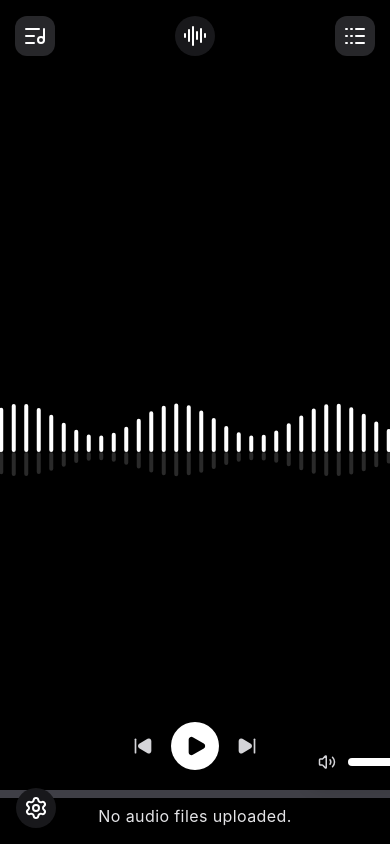
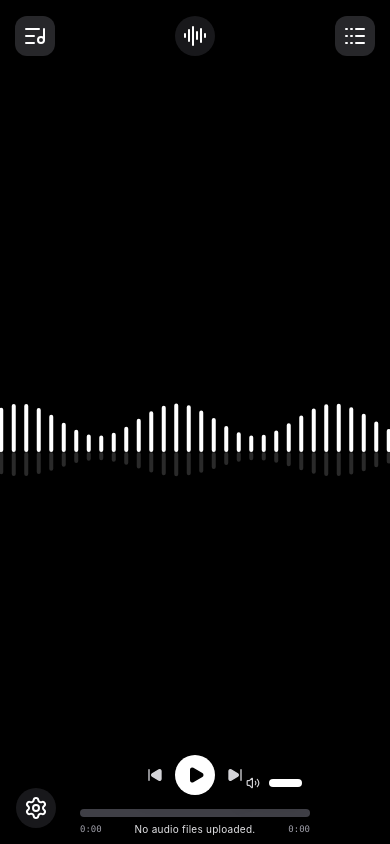
Before and after one commit to zylen-det/Audio-spectrum-renderer, a React (Vite) app: page /en in a window 390 px wide. Built offline with nearby package versions, Linux system fonts and the light colour scheme.

Commit message:
dynamic layout for mobile

```diff
--- a/src/components/PlaybackControls.tsx
+++ b/src/components/PlaybackControls.tsx
@@ -1,27 +1,35 @@
-import { Play, Pause, SkipBack, SkipForward, Volume2, Volume1, VolumeX } from "lucide-react"
-import { useCallback } from "react"
-import { useI18n } from "../app/[lang]/i18nContext"
+import {
+  Play,
+  Pause,
+  SkipBack,
+  SkipForward,
+  Volume2,
+  Volume1,
+  VolumeX,
+} from "lucide-react";
+import { useCallback } from "react";
+import { useI18n } from "../app/[lang]/i18nContext";
 
 interface PlaybackControlsProps {
-  isPlaying: boolean
-  onTogglePlay: () => void
-  onNext: () => number | undefined
-  onPrev: () => number | undefined
-  currentTime: number
-  duration: number
-  onSeek: (time: number) => void
-  volume: number
-  onVolumeChange: (vol: number) => void
-  isMuted: boolean
-  onToggleMute: () => void
-  currentFileName?: string
+  isPlaying: boolean;
+  onTogglePlay: () => void;
+  onNext: () => number | undefined;
+  onPrev: () => number | undefined;
+  currentTime: number;
+  duration: number;
+  onSeek: (time: number) => void;
+  volume: number;
+  onVolumeChange: (vol: number) => void;
+  isMuted: boolean;
+  onToggleMute: () => void;
+  currentFileName?: string;
 }
 
 const formatTime = (t: number): string => {
-  const m = Math.floor(t / 60)
-  const s = Math.floor(t % 60)
-  return `${m}:${s.toString().padStart(2, "0")}`
-}
+  const m = Math.floor(t / 60);
+  const s = Math.floor(t % 60);
+  return `${m}:${s.toString().padStart(2, "0")}`;
+};
 
 export function PlaybackControls({
   isPlaying,
@@ -37,98 +45,92 @@ export function PlaybackControls({
   onToggleMute,
   currentFileName,
 }: PlaybackControlsProps) {
-  const { t: dict } = useI18n()
+  const { t: dict } = useI18n();
 
-  const progressPercentage = duration > 0 ? (currentTime / duration) * 100 : 0
+  const progressPercentage = duration > 0 ? (currentTime / duration) * 100 : 0;
 
   const handlePrev = useCallback(() => {
-    const idx = onPrev()
-    if (idx !== undefined) return idx
-  }, [onPrev])
+    const idx = onPrev();
+    if (idx !== undefined) return idx;
+  }, [onPrev]);
 
   const handleNext = useCallback(() => {
-    const idx = onNext()
-    if (idx !== undefined) return idx
-  }, [onNext])
+    const idx = onNext();
+    if (idx !== undefined) return idx;
+  }, [onNext]);
 
   return (
-    <div className="fixed bottom-4 left-1/2 -translate-x-1/2">
-      <div
-        className={`
-          flex flex-col items-center gap-3
-          transition-all duration-300 ease-in
-
-        `}
-      >
+    <div className="fixed bottom-2 sm:bottom-4 left-0 right-0 px-20">
+      <div className="flex flex-col items-center gap-2 sm:gap-3 transition-all duration-300 ease-in w-full">
         {/* Playback + Volume row */}
-        <div className="relative flex items-center w-[600px] justify-end">
+        <div className="relative flex items-center w-full sm:w-[600px] mx-auto justify-end">
           {/* Playback buttons - centered */}
-          <div className="absolute left-1/2 -translate-x-1/2 flex items-center gap-2 rounded-full px-3 shadow-lg">
+          <div className="absolute left-1/2 -translate-x-1/2 flex items-center gap-1 sm:gap-2 rounded-full px-2 sm:px-3 shadow-lg">
             <button
               onClick={handlePrev}
-              className="
-                w-10 h-10 flex items-center justify-center
-                rounded-full
-                text-zinc-300 hover:text-white
-                hover:bg-white/10
-                transition-all
-              "
+              className="w-8 sm:w-10 h-8 sm:h-10 flex items-center justify-center rounded-full text-zinc-300 hover:text-white hover:bg-white/10 transition-all"
               title="上一首"
             >
-              <SkipBack size={20} fill="currentColor" />
+              <SkipBack
+                size={16}
+                className="sm:w-5 sm:h-5 w-4 h-4"
+                fill="currentColor"
+              />
             </button>
 
             <button
               onClick={onTogglePlay}
-              className="
-                w-12 h-12 flex items-center justify-center
-                rounded-full
-                bg-white text-black
-                hover:scale-105
-                active:scale-95
-                transition-transform
-              "
+              className="w-10 sm:w-12 h-10 sm:h-12 flex items-center justify-center rounded-full bg-white text-black hover:scale-105 active:scale-95 transition-transform"
             >
               {isPlaying ? (
-                <Pause size={22} fill="#000000" />
+                <Pause
+                  size={18}
+                  className="sm:w-[22px] sm:h-[22px] w-[18px] h-[18px]"
+                  fill="#000000"
+                />
               ) : (
-                <Play size={22} fill="#000000" className="ml-0.5" />
+                <Play
+                  size={18}
+                  className="sm:w-[22px] sm:h-[22px] w-[18px] h-[18px] ml-0.5"
+                  fill="#000000"
+                />
               )}
             </button>
 
             <button
               onClick={handleNext}
-              className="
-                w-10 h-10 flex items-center justify-center
-                rounded-full
-                text-zinc-300 hover:text-white
-                hover:bg-white/10
-                transition-all
-              "
+              className="w-8 sm:w-10 h-8 sm:h-10 flex items-center justify-center rounded-full text-zinc-300 hover:text-white hover:bg-white/10 transition-all"
               title="下一首"
             >
-              <SkipForward size={20} fill="currentColor" />
+              <SkipForward
+                size={16}
+                className="sm:w-5 sm:h-5 w-4 h-4"
+                fill="currentColor"
+              />
             </button>
           </div>
 
           {/* Volume slider - right side */}
-          <div className="flex items-center gap-2 rounded-full px-3 py-1.5 shadow-lg translate-y-4">
+          <div className="flex items-center gap-1 sm:gap-2 rounded-full px-2 sm:px-3 py-1 shadow-lg translate-y-2 sm:translate-y-4 w-1/3 sm:w-auto">
             <button
               onClick={onToggleMute}
-              className="
-                w-8 h-8 flex items-center justify-center
-                rounded-full
-                text-zinc-300 hover:text-white
-                hover:bg-white/10
-                transition-all
-              "
+              className="w-6 sm:w-8 h-6 sm:h-8 flex items-center justify-center rounded-full text-zinc-300 hover:text-white hover:bg-white/10 transition-all flex-shrink-0"
             >
               {isMuted || volume === 0 ? (
-                <VolumeX size={18} />
+                <VolumeX
+                  size={14}
+                  className="sm:w-[18px] sm:h-[18px] w-3.5 h-3.5"
+                />
               ) : volume <= 0.6 ? (
-                <Volume1 size={18} />
+                <Volume1
+                  size={14}
+                  className="sm:w-[18px] sm:h-[18px] w-3.5 h-3.5"
+                />
               ) : (
-                <Volume2 size={18} />
+                <Volume2
+                  size={14}
+                  className="sm:w-[18px] sm:h-[18px] w-3.5 h-3.5"
+                />
               )}
             </button>
 
@@ -139,11 +141,7 @@ export function PlaybackControls({
               step="0.01"
               value={isMuted ? 0 : volume}
               onChange={(e) => onVolumeChange(Number(e.target.value))}
-              className="
-                w-28 accent-white h-1 bg-zinc-700/60 rounded-lg
-                appearance-none cursor-pointer
-                hide-thumb slider-progress
-              "
+              className="accent-white h-1 bg-zinc-700/60 rounded-lg appearance-none cursor-pointer hide-thumb slider-progress flex-1 sm:w-28 sm:flex-initial"
               style={{
                 backgroundSize: `${(isMuted ? 0 : volume) * 100}% 100%`,
                 background: `linear-gradient(to right, #ffffff ${(isMuted ? 0 : volume) * 100}%, #3f3f46 ${(isMuted ? 0 : volume) * 100}%)`,
@@ -153,7 +151,7 @@ export function PlaybackControls({
         </div>
 
         {/* Progress Bar - bottom */}
-        <div className="w-[600px] space-y-1.5">
+        <div className="w-full sm:w-[600px] mx-auto space-y-1 sm:space-y-1.5">
           <input
             type="range"
             min="0"
@@ -166,15 +164,20 @@ export function PlaybackControls({
               background: `linear-gradient(to right, #ffffff ${progressPercentage}%, #3f3f46 ${progressPercentage}%)`,
             }}
           />
-          <div className="flex justify-between items-center test-sm font-mono text-zinc-400 relative">
-            <span>{formatTime(currentTime)}</span>
-            <span className="absolute left-1/2 -translate-x-1/2 text-zinc-200 font-sans truncate max-w-[500px] tracking-wide">
+
+          <div className="flex justify-between items-center text-[10px] sm:text-sm font-mono text-zinc-400 relative">
+            <span className="shrink-0 text-[9px] sm:text-sm">
+              {formatTime(currentTime)}
+            </span>
+            <span className="absolute left-1/2 -translate-x-1/2 text-zinc-200 font-sans truncate max-w-[calc(100vw-100px)] sm:max-w-[500px] tracking-wide text-[10px] sm:text-base px-2">
               {currentFileName || dict.drawer.noFiles}
             </span>
-            <span>{formatTime(duration)}</span>
+            <span className="shrink-0 text-[9px] sm:text-sm">
+              {formatTime(duration)}
+            </span>
           </div>
         </div>
       </div>
     </div>
-  )
+  );
 }
```
